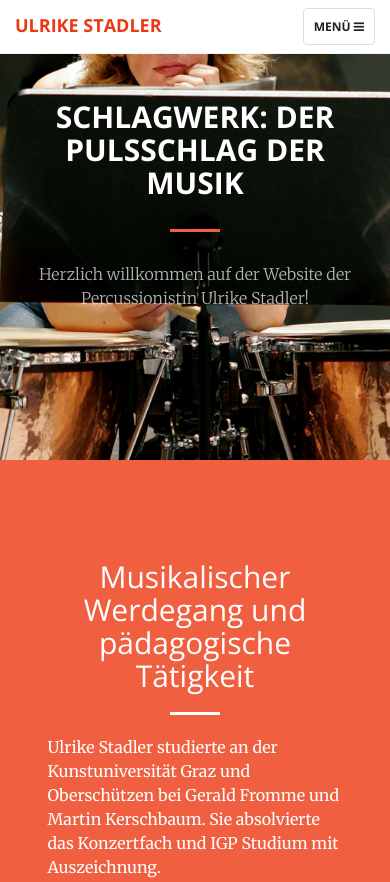
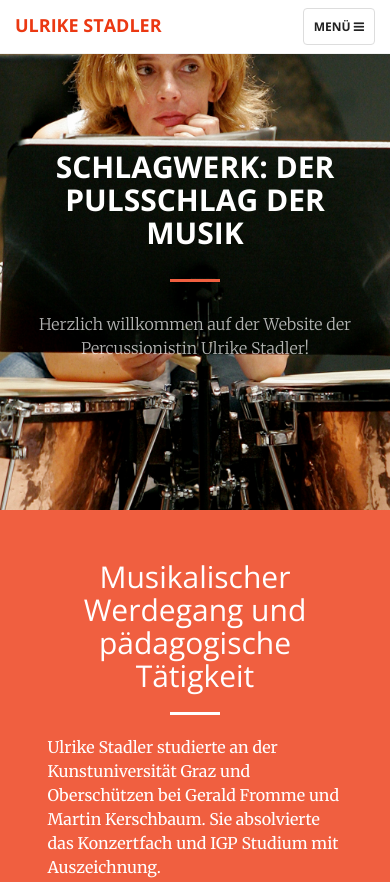
Before and after one commit to ulrikestadler/website, a website: page index.html in a window 390 px wide. Shown: the top 882 px of the page. Drawn offline with nearby package versions, Linux system fonts and the light colour scheme.

Commit message:
position fullscreen image header at top instead of center

```diff
--- a/less/creative.less
+++ b/less/creative.less
@@ -168,7 +168,7 @@ header {
     width: 100%;
     min-height: auto;
     .background-cover;
-    background-position: center;
+    background-position: top;
     text-align: center;
     color: white;
     .header-content {
@@ -194,6 +194,9 @@ header {
                 margin-bottom: 50px;
             }
         }
+    }
+    @media (max-width: 768px) {
+      top:50px;
     }
     @media (min-width: 768px) {
         min-height: 100%;
```
Also changed, not shown: css/creative.css, css/creative.min.css.
